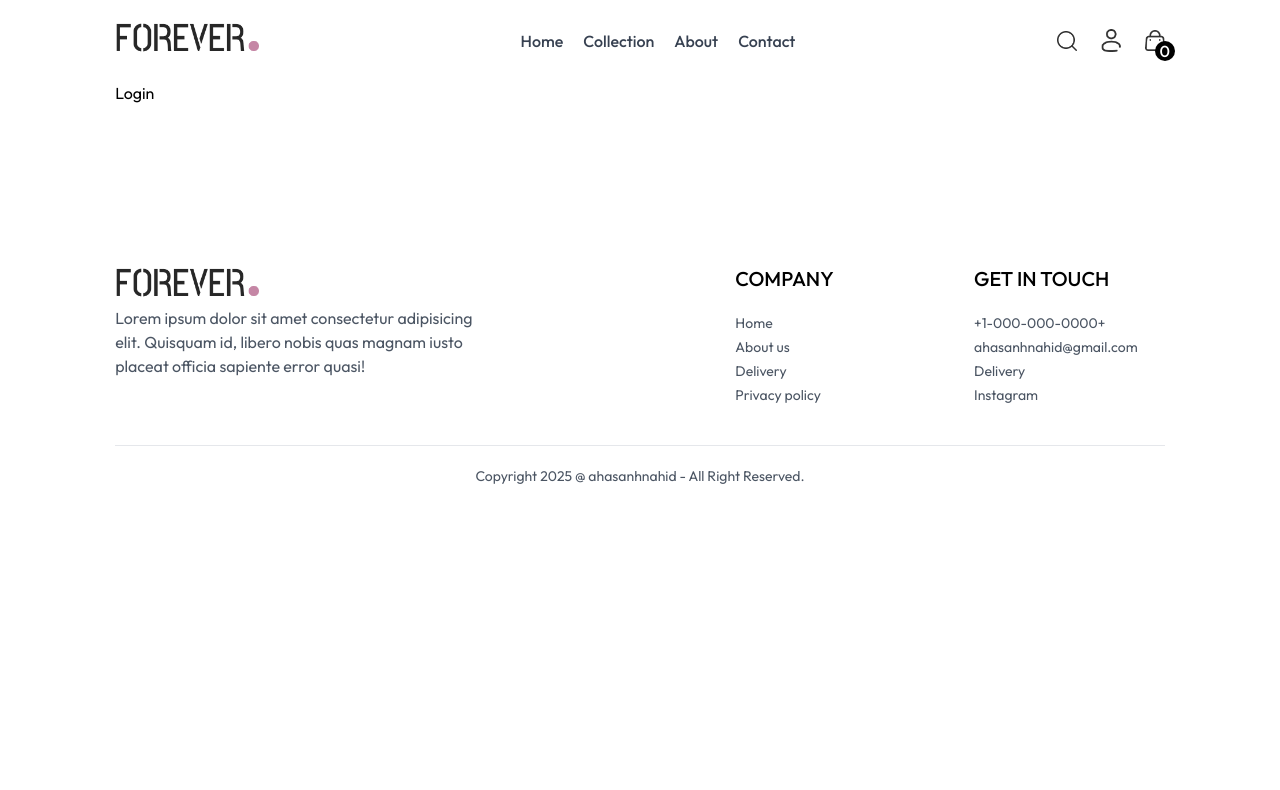
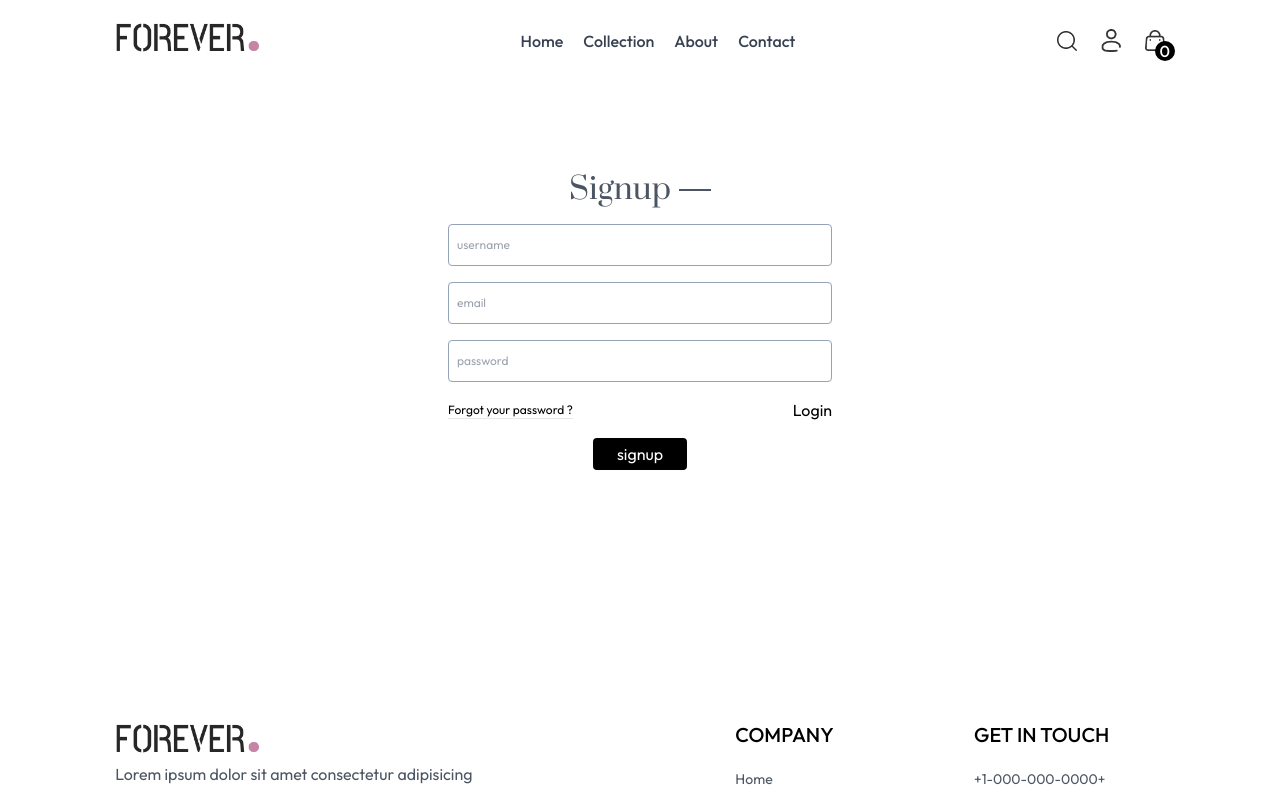
Before and after one commit to ahasan06/mern-ecommerce, a React (Vite) app in the folder frontend/: page /login in a window 1280 px wide. Shown: the top 790 px of the page. Built offline with nearby package versions, Linux system fonts and the light colour scheme.

Commit message:
part 14 :logged in updateing

```diff
--- a/frontend/src/components/Navbar.jsx
+++ b/frontend/src/components/Navbar.jsx
@@ -9,8 +9,9 @@ function Navbar() {
   const { search, setSearch, showSearch, setShowSearch } = useContext(ShopContext)
   const [subMenuOpen, setSubMenuOpen] = useState(false);
   const [mobileMenuOpen, setMobileMenuOpen] = useState(false)
+  const [isloggedIn, setIsLoggedIn] = useState('false')
 
-  const totalCart  = useSelector((state) => state.cart.totalCart)
+  const totalCart = useSelector((state) => state.cart.totalCart)
 
   const toggleShowSearchbar = () => {
     setShowSearch(prev => !prev)
@@ -54,10 +55,14 @@ function Navbar() {
 
         <div className='relative'>
           <img src={assets.profile_icon} alt="profile icon  " className='w-5 cursor-pointer' onClick={toggleSubMenuHandler} />
+
           {
             subMenuOpen && (
-              <div className='absolute  right-0 top-10'>
+              <div className='absolute  right-0 top-10 '>
                 <ul className='flex flex-col items-center gap-2 w-36 py-3 bg-slate-100 shadow rounded text-slate-600'>
+                  {
+                    isloggedIn === 'true' ? (
+                      <>
                         <NavLink to="/profile">
                           <p>Profile</p>
                         </NavLink>
@@ -69,6 +74,20 @@ function Navbar() {
                         <NavLink to="/logout">
                           <p>Logout</p>
                         </NavLink>
+                      </>
+                    ) :
+                      (
+                        <>
+                          <NavLink to="/signup">
+                            <p>Signup</p>
+                          </NavLink>
+                          <NavLink to="/login">
+                            <p>Login</p>
+                          </NavLink>
+                        </>
+                      )
+                  }
+
                 </ul>
               </div>
             )
--- a/frontend/src/components/OrderItem.jsx
+++ b/frontend/src/components/OrderItem.jsx
@@ -2,13 +2,13 @@ import React, { useContext } from 'react'
 import { ShopContext } from '../context/ShopContext'
 
 function OrderItem({ items, orders }) {
-    const {currency} = useContext(ShopContext)
+    const { currency } = useContext(ShopContext)
     return (
         <div className='border-y py-4'>
             <div className='order-cart flex items-center justify-between text-xs md:text-sm'>
                 {/* left cart */}
                 <div className='flex items-center gap-2 w-1/2 text-slate-600'>
-                    <img src={items.image} alt="image" className='w-10 h-10 rounded-full md:rounded-none md:w-16 md:h-16'/>
+                    <img src={items.image} alt="image" className='w-10 h-10 rounded-full md:rounded-none md:w-16 md:h-16' />
                     <div className='flex flex-col gap-1'>
                         <h4 className='font-bold'>{items.name}</h4>
                         <div className='flex items-center  gap-4'>
--- a/frontend/src/pages/Login.jsx
+++ b/frontend/src/pages/Login.jsx
@@ -1,8 +1,31 @@
-import React from 'react'
+import React, { useState } from 'react'
+import { Link } from 'react-router-dom'
 
 function Login() {
+  const [currentState ,setCurrentState] = useState('signup')
+
   return (
-    <div>Login</div>
+    <from className=" flex flex-col items-center gap-4 w-[90%] mx-auto  min-h-[60vh] justify-center sm:max-w-96 ">
+      <div className='inline-flex gap-2 items-center text-gray-600'>
+        <p className='prata-regular text-3xl capitalize'>{currentState}</p>
+        <hr  className='border-none h-[1.5px] w-8 bg-gray-600'/>
+      </div>
+      {currentState === 'login'? '':   <input type="text" placeholder='username' className='border text-xs border-slate-400 px-2 py-3 rounded w-full' />}
+      <input type="email" placeholder='email' className='border text-xs border-slate-400 px-2 py-3  rounded w-full' />
+      <input type="password" placeholder='password' className='border text-xs border-slate-400 px-2 py-3 rounded w-full ' />
+      <div className='flex items-center justify-between  w-full'>
+        <button className='text-xs border-b'>Forgot your password ?</button>
+         {
+          currentState === 'login' ? (
+             <button onClick={()=>setCurrentState('signup')} className=' capitalize'>signup</button>
+          ):
+          (
+            <button onClick={()=>setCurrentState('login')} className='capitalize'>login</button>
+          )
+         }
+      </div>
+      <button className='bg-black text-white hover:bg-slate-900 px-6 py-1 rounded'>{currentState}</button>
+    </from>
   )
 }
 
```
Also changed, not shown: frontend/src/pages/Signup.jsx (added). Lines whose indentation alone changed are shown as unchanged.
